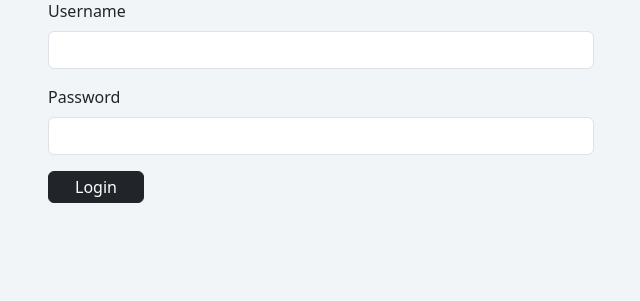
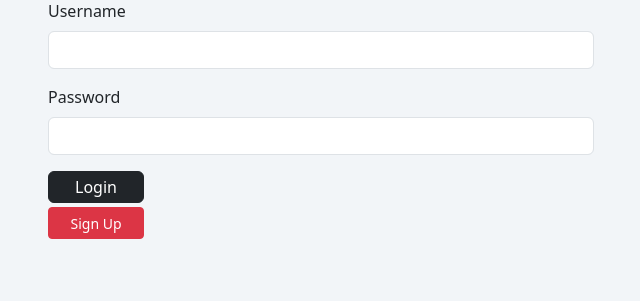
Before and after one commit to apurva-sri/blisoNote-Project, a Node server app: page /login in a window 1280 px wide. Shown: the part 173-474 px from the top of the page, without its empty margins (319-959 px from the left). Run offline with Node 20, Linux system fonts and the light colour scheme; some libraries are stand-ins or nearby versions.

Commit message:
change in login.eja

```diff
--- a/views/users/login.ejs
+++ b/views/users/login.ejs
@@ -35,5 +35,8 @@
       </button>
 
     </form>
+    <form method="POST" action="/signup">
+      <button class="btn btn-danger btn-sm mt-1">Sign Up</button>
+    </form>
   </div>
 </div>
```
